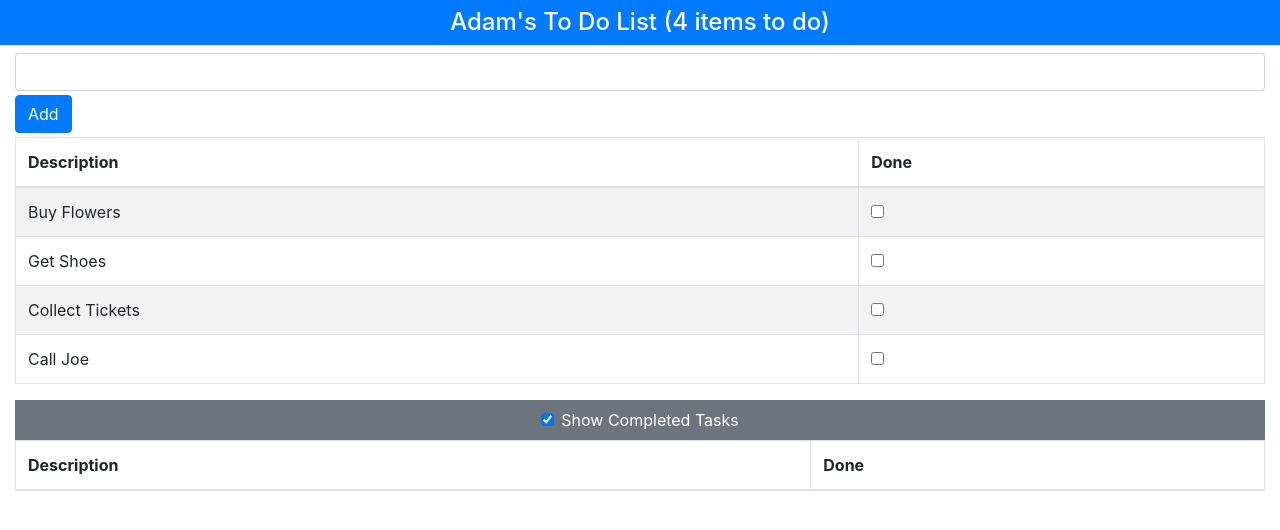
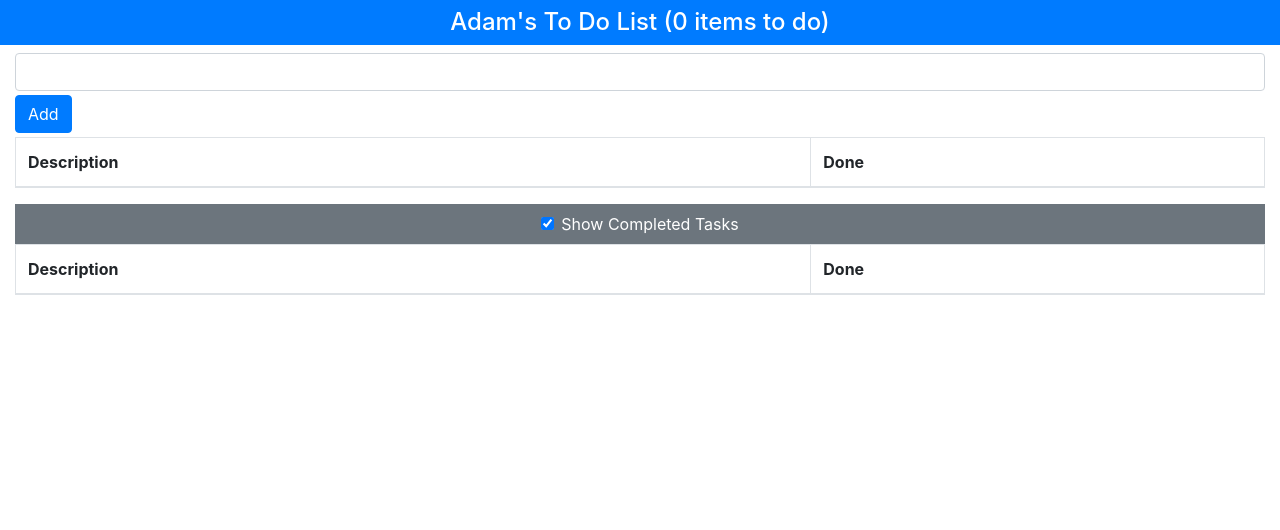
Before and after one commit to taywils/react-hooks-todo-example, a React (Create React App) app: page / in a window 1280 px wide. Shown: the top 530 px of the page. Built offline with nearby package versions, Linux system fonts and the light colour scheme.

Commit message:
Add useEffects for localStorage todoItems

```diff
--- a/src/App.js
+++ b/src/App.js
@@ -1,4 +1,4 @@
-import React, { useState } from "react";
+import React, { useState, useEffect } from "react";
 import TodoBanner from "./TodoBanner";
 import TodoRow from "./TodoRow";
 import TodoCreator from "./TodoCreator";
@@ -7,12 +7,18 @@
 const App = () => {
   const [userName] = useState("Adam");
   const [showCompleted, setShowCompleted] = useState(true);
-  const [todoItems, setTodoItems] = useState([
-    { action: "Buy Flowers", done: false },
-    { action: "Get Shoes", done: false },
-    { action: "Collect Tickets", done: false },
-    { action: "Call Joe", done: false }
-  ]);
+  const [todoItems, setTodoItems] = useState([]);
+
+  useEffect(() => {
+    const data = localStorage.getItem("todos");
+    if (data !== null) {
+      setTodoItems(JSON.parse(data));
+    }
+  }, []);
+
+  useEffect(() => {
+    localStorage.setItem("todos", JSON.stringify(todoItems));
+  }, [todoItems]);
 
   const createNewTodo = task => {
     if (!todoItems.find(item => item.action === task)) {
```
